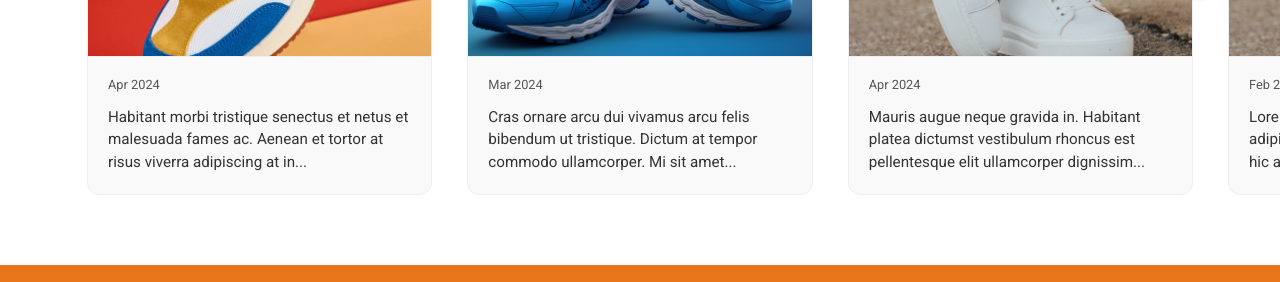
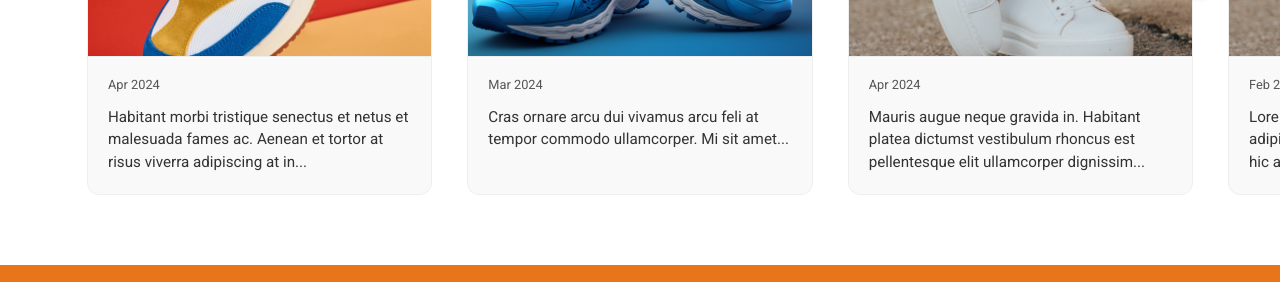
Before and after one commit to hongphuc190888/capstone2, a plain HTML site: page asset/index.html in a window 1280 px wide. Shown: the part 8204-8486 px from the top of the page. Drawn offline with nearby package versions, Linux system fonts and the light colour scheme.

Commit message:
đâsdasdas

```diff
--- a/asset/index.html
+++ b/asset/index.html
@@ -1604,7 +1604,7 @@
                                         <span class="news-date">Mar 2024</span>
                                     </div>
                                     <div class="news-content">
-                                        <p>Cras ornare arcu dui vivamus arcu felis bibendum ut tristique. Dictum at tempor commodo ullamcorper. Mi sit amet...</p>
+                                        <p>Cras ornare arcu dui vivamus arcu feli at tempor commodo ullamcorper. Mi sit amet...</p>
                                     </div>
                                 </a>
                             </article>
```
